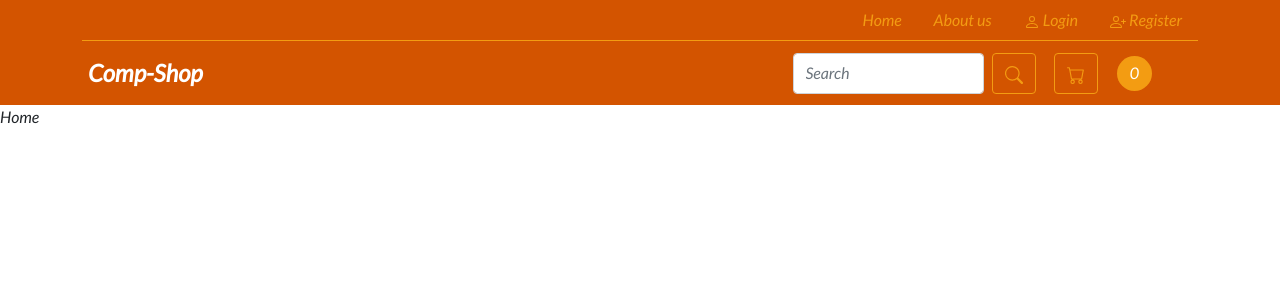
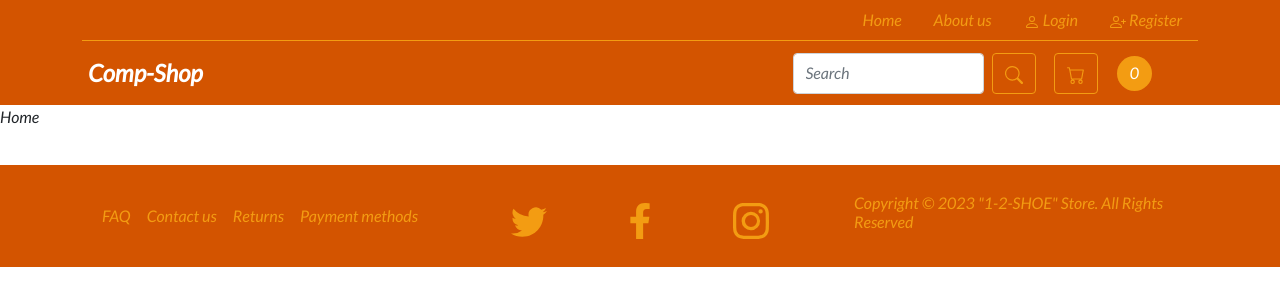
Before and after one commit to Slowinskip/computer-shop, a React (Create React App) app: page / in a window 1280 px wide. Shown: the top 306 px of the page. Built offline with nearby package versions, Linux system fonts and the light colour scheme.

Commit message:
Add html and css to footer

```diff
--- a/src/components/layout/Footer/Footer.js
+++ b/src/components/layout/Footer/Footer.js
@@ -1,8 +1,67 @@
 import React from 'react'
+import { Col, Container, Row } from 'react-bootstrap'
 import styles from './Footer.module.scss'
+import { BsInstagram, BsTwitter } from 'react-icons/bs'
+import { FaFacebookF } from 'react-icons/fa'
 
 const Footer = () => {
-  return <div className={styles.footer}></div>
+  return (
+    <div className={styles.footer}>
+      <Container>
+        <Row>
+          <Col
+            sm={12}
+            md={6}
+            lg={4}
+            className={
+              'd-flex align-items-center justify-content-around ' + styles.links
+            }
+          >
+            <a href="/faq">FAQ</a>
+            <a href="/contact">Contact us</a>
+            <a href="/returns">Returns</a>
+            <a href="/payment">Payment methods</a>
+          </Col>
+          <Col sm={12} md={6} lg={4} className={'' + styles.media}>
+            <a
+              href="https://www.twitter.com"
+              target="_blank"
+              rel="noreferrer"
+              className={styles.twitter}
+            >
+              <BsTwitter />
+            </a>
+            <a
+              href="https://www.facebook.com"
+              target="_blank"
+              rel="noreferrer"
+              className={styles.facebook}
+            >
+              <FaFacebookF />
+            </a>
+            <a
+              href="https://www.instagram.com"
+              target="_blank"
+              rel="noreferrer"
+              className={styles.instagram}
+            >
+              <BsInstagram />
+            </a>
+          </Col>
+          <Col
+            sm={12}
+            md={12}
+            lg={4}
+            className={
+              'd-flex align-items-center justify-content-around ' + styles.links
+            }
+          >
+            <h6>Copyright © 2023 "1-2-SHOE" Store. All Rights Reserved</h6>
+          </Col>
+        </Row>
+      </Container>
+    </div>
+  )
 }
 
 export default Footer
--- a/src/components/layout/Footer/Footer.module.scss
+++ b/src/components/layout/Footer/Footer.module.scss
@@ -3,4 +3,32 @@
 
 .footer {
   background-color: $main-color;
+  margin-top: 36px;
+
+  .links {
+    padding: 24px;
+  }
+
+  .links a,
+  h6 {
+    text-decoration: none;
+    color: $color-orange;
+    &:hover {
+      color: $color-white;
+    }
+  }
+
+  .media {
+    padding: 24px;
+    display: flex;
+    justify-content: space-around;
+    a {
+      font-size: $base-size * 3;
+      text-decoration: none;
+      color: $color-orange;
+      &:hover {
+        color: $color-white;
+      }
+    }
+  }
 }
```
